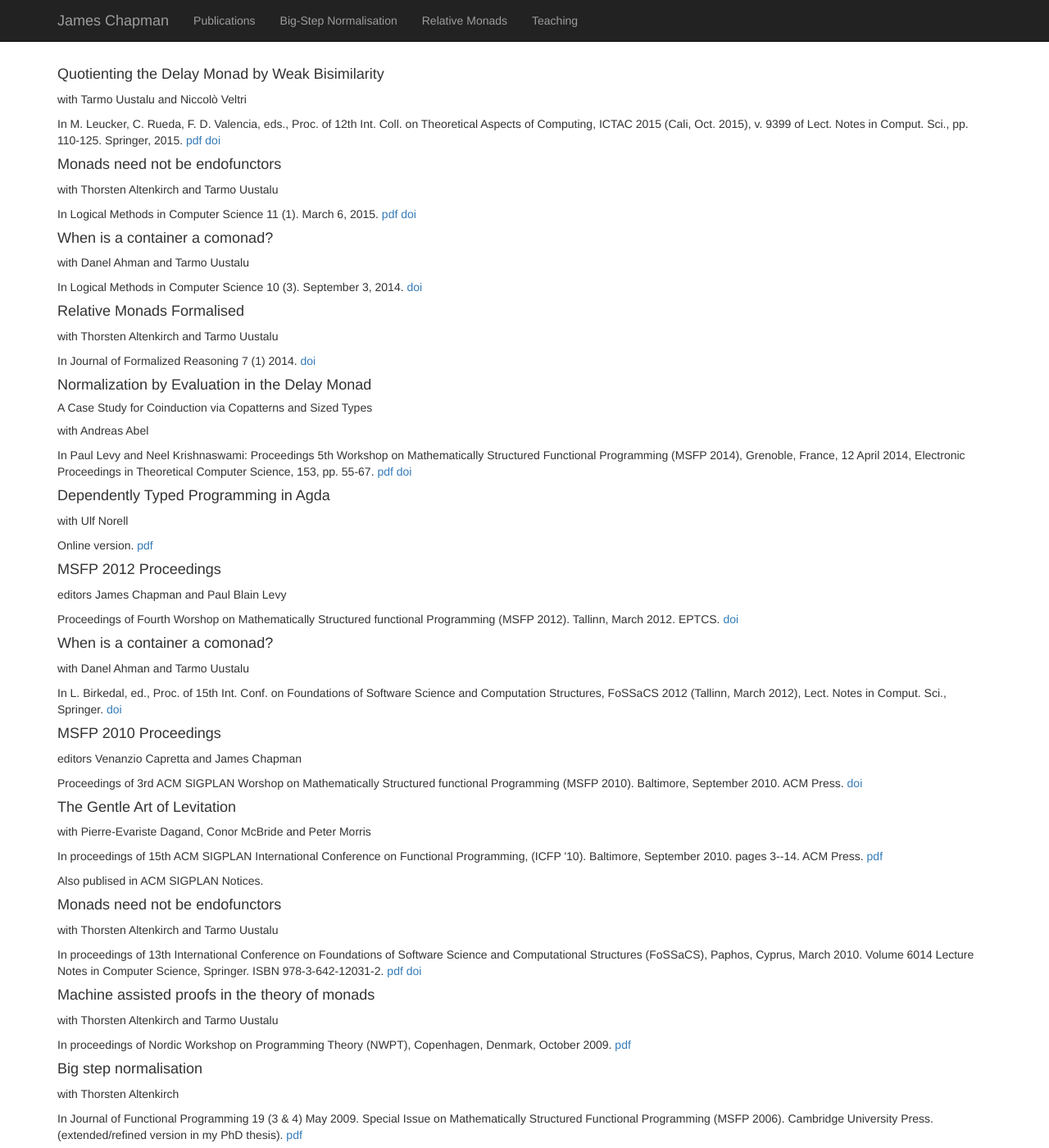
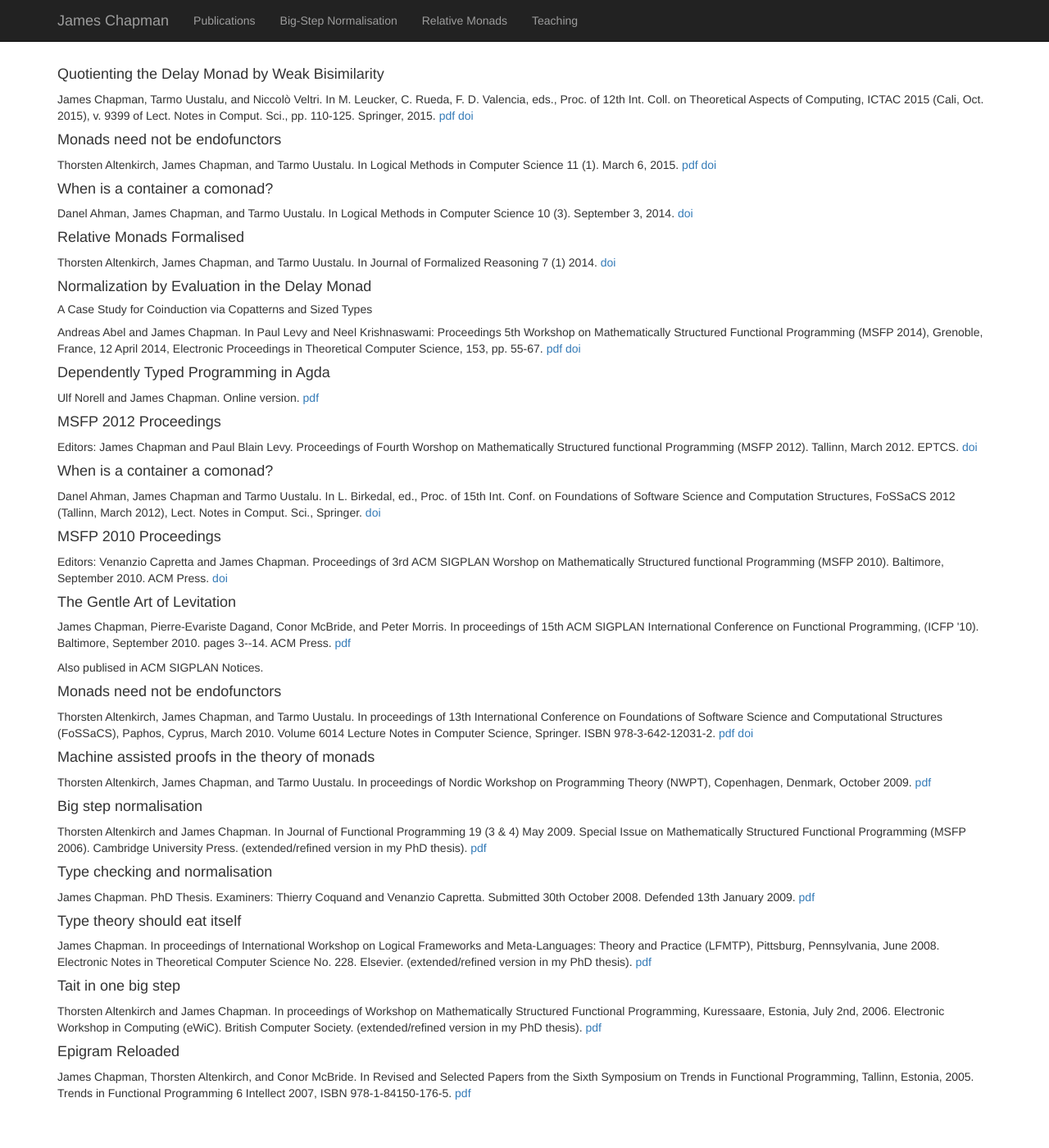
Before and after one commit to jmchapman/jmchapman.github.io, a Jekyll site: the page built from Publications.html, in a window 1280 px wide and 1400 px high. Shown: the whole window at 82% size. Built offline with Jekyll 4.4.1, drawn with Linux system fonts in a browser that asks for light colours; nearby versions of some CDN libraries; some of the changed text lies outside the part shown.

Commit message:
merged authors with rest of bibliographical stuff in Publications.html

```diff
--- a/Publications.html
+++ b/Publications.html
@@ -5,148 +5,143 @@ title: James Chapman - Publications
 <div class="blurb">
   <article id="quotdelay">
     <h4>Quotienting the Delay Monad by Weak Bisimilarity</h4>
-    <p>with Tarmo Uustalu and Niccolò Veltri</p>
-    <p>In M. Leucker, C. Rueda, F. D. Valencia, eds., Proc. of 12th
-      Int. Coll. on Theoretical Aspects of Computing, ICTAC 2015
-      (Cali, Oct. 2015), v. 9399 of Lect. Notes in Comput. Sci.,
-      pp. 110-125. Springer, 2015.
+    <p>James Chapman, Tarmo Uustalu, and Niccolò Veltri. In M. Leucker,
+      C. Rueda, F. D. Valencia, eds., Proc. of 12th Int. Coll. on
+      Theoretical Aspects of Computing, ICTAC 2015 (Cali, Oct. 2015),
+      v. 9399 of Lect. Notes in Comput. Sci., pp. 110-125. Springer,
+      2015.
       <a href="papers/quot_delay.pdf">pdf</a>
       <a href="http://dx.doi.org/10.1007/978-3-319-25150-9_8">doi</a></p>
   </article>
   <article id="relmonlmcs">
     <h4>Monads need not be endofunctors</h4>
-    <p>with Thorsten Altenkirch and Tarmo Uustalu</p>
-    <p>In Logical Methods in Computer Science 11 (1). March 6, 2015.
+    <p>Thorsten Altenkirch, James Chapman, and Tarmo Uustalu. In
+      Logical Methods in Computer Science 11 (1). March 6, 2015.
       <a href="papers/relmon-lmcs.pdf">pdf</a>
       <a href="http://dx.doi.org/10.2168/LMCS-11(1:3)2015">doi</a></p>
   </article>
   <article id="dcontlmcs">
     <h4>When is a container a comonad?</h4>
-    <p>with Danel Ahman and Tarmo Uustalu</p>
-    <p>In Logical Methods in Computer Science 10 (3). September 3,
-      2014.
+    <p>Danel Ahman, James Chapman, and Tarmo Uustalu. In Logical
+      Methods in Computer Science 10 (3). September 3, 2014.
       <a href="http://dx.doi.org/10.2168/lmcs-10(3:14)2014">doi</a></p>
   </article>
   <article id="relmonjfr">
     <h4>Relative Monads Formalised</h4>
-    <p>with Thorsten Altenkirch and Tarmo Uustalu</p>
-    <p>In Journal of Formalized Reasoning 7 (1) 2014.
+    <p>Thorsten Altenkirch, James Chapman, and Tarmo Uustalu. In
+      Journal of Formalized Reasoning 7 (1) 2014.
       <a href="http://dx.doi.org/10.6092/issn.1972-5787/4389">doi</a></p>
   </article>
   <article id="delayednbe">
     <h4>Normalization by Evaluation in the Delay Monad</h4>
     <h5>A Case Study for Coinduction via Copatterns and Sized Types</h5>
-    <p>with Andreas Abel</p>
-    <p>In Paul Levy and Neel Krishnaswami: Proceedings 5th Workshop on
-      Mathematically Structured Functional Programming (MSFP 2014),
-      Grenoble, France, 12 April 2014, Electronic Proceedings in
-      Theoretical Computer Science, 153, pp. 55-67.
+    <p>Andreas Abel and James Chapman. In Paul Levy and Neel
+      Krishnaswami: Proceedings 5th Workshop on Mathematically
+      Structured Functional Programming (MSFP 2014), Grenoble, France,
+      12 April 2014, Electronic Proceedings in Theoretical Computer
+      Science, 153, pp. 55-67.
       <a href="papers/delayednbe.pdf">pdf</a>
       <a href="http://dx.doi.org/10.4204/EPTCS.153.4">doi</a></p>
   </article>
   <article>
     <h4>Dependently Typed Programming in Agda</h4>
-    <p>with Ulf Norell</p>
-    <p>Online version.
+    <p>Ulf Norell and James Chapman. Online version.
       <a href="papers/lecture_notes.pdf">pdf</a></p>
   </article>
   <article>
     <h4>MSFP 2012 Proceedings</h4>
-    <p>editors James Chapman and Paul Blain Levy</p>
-    <p>Proceedings of Fourth Worshop on Mathematically Structured
-      functional Programming (MSFP 2012). Tallinn, March 2012. EPTCS.
+    <p>Editors: James Chapman and Paul Blain Levy. Proceedings of
+      Fourth Worshop on Mathematically Structured functional
+      Programming (MSFP 2012). Tallinn, March 2012. EPTCS.
       <a href="http://dx.doi.org/10.4204/EPTCS.76">doi</a></p>
   </article>
   <article>
     <h4>When is a container a comonad?</h4>
-    <p>with Danel Ahman and Tarmo Uustalu</p>
-    <p>In L. Birkedal, ed., Proc. of 15th Int. Conf. on Foundations of
-      Software Science and Computation Structures, FoSSaCS 2012
-      (Tallinn, March 2012), Lect. Notes in Comput. Sci., Springer.
+    <p>Danel Ahman, James Chapman and Tarmo Uustalu. In L. Birkedal,
+      ed., Proc. of 15th Int. Conf. on Foundations of Software Science
+      and Computation Structures, FoSSaCS 2012 (Tallinn, March 2012),
+      Lect. Notes in Comput. Sci., Springer.
       <a href="http://dx.doi.org/10.1007/978-3-642-28729-9_5">doi</a></p>
   </article>
   <article>
     <h4>MSFP 2010 Proceedings</h4>
-    <p>editors Venanzio Capretta and James Chapman</p>
-    <p>Proceedings of 3rd ACM SIGPLAN Worshop on Mathematically
-      Structured functional Programming (MSFP 2010). Baltimore,
-      September 2010. ACM Press.
+    <p>Editors: Venanzio Capretta and James Chapman. Proceedings of
+      3rd ACM SIGPLAN Worshop on Mathematically Structured functional
+      Programming (MSFP 2010). Baltimore, September 2010. ACM Press.
       <a href="http://dx.doi.org/10.1145/1863597">doi</a></p>
   </article>
   <article>
     <h4>The Gentle Art of Levitation</h4>
-    <p>with Pierre-Evariste Dagand, Conor McBride and Peter Morris</p>
-    <p>In proceedings of 15th ACM SIGPLAN International Conference on
-      Functional Programming, (ICFP '10). Baltimore, September
-      2010. pages 3--14. ACM Press.
+    <p>James Chapman, Pierre-Evariste Dagand, Conor McBride, and Peter
+      Morris. In proceedings of 15th ACM SIGPLAN International
+      Conference on Functional Programming, (ICFP '10). Baltimore,
+      September 2010. pages 3--14. ACM Press.
       <a href="papers/levitation.pdf">pdf</a>
     </p>
     <p>Also publised in ACM SIGPLAN Notices.</p>
   </article>
   <article id="relmonfossacs">
     <h4>Monads need not be endofunctors</h4>
-    <p>with Thorsten Altenkirch and Tarmo Uustalu</p>
-    <p>In proceedings of 13th International Conference on Foundations
-      of Software Science and Computational Structures (FoSSaCS),
-      Paphos, Cyprus, March 2010. Volume 6014 Lecture Notes in
-      Computer Science, Springer. ISBN 978-3-642-12031-2.
+    <p>Thorsten Altenkirch, James Chapman, and Tarmo Uustalu. In
+      proceedings of 13th International Conference on Foundations of
+      Software Science and Computational Structures (FoSSaCS), Paphos,
+      Cyprus, March 2010. Volume 6014 Lecture Notes in Computer
+      Science, Springer. ISBN 978-3-642-12031-2.
       <a href="papers/relmon-fossacs.pdf">pdf</a>
       <a href="http://dx.doi.org/10.1007/978-3-642-12032-9_21">doi</a>
     </p>
   </article>
   <article>
     <h4>Machine assisted proofs in the theory of monads</h4>
-    <p>with Thorsten Altenkirch and Tarmo Uustalu</p>
-    <p>In proceedings of Nordic Workshop on Programming Theory (NWPT),
+    <p>Thorsten Altenkirch, James Chapman, and Tarmo Uustalu. In
+      proceedings of Nordic Workshop on Programming Theory (NWPT),
       Copenhagen, Denmark, October 2009.
       <a href="papers/Assisted_Monads.pdf">pdf</a>
     </p>
   </article>
   <article>
     <h4>Big step normalisation</h4>
-    <p>with Thorsten Altenkirch</p>
-    <p>In Journal of Functional Programming 19 (3 & 4) May
-      2009. Special Issue on Mathematically Structured Functional
-      Programming (MSFP 2006). Cambridge University
-      Press. (extended/refined version in my PhD thesis).
+    <p>Thorsten Altenkirch and James Chapman. In Journal of Functional
+      Programming 19 (3 & 4) May 2009. Special Issue on Mathematically
+      Structured Functional Programming (MSFP 2006). Cambridge
+      University Press. (extended/refined version in my PhD thesis).
       <a href="papers/tait2.pdf">pdf</a>
     </p>
   </article>
   <article>
     <h4>Type checking and normalisation</h4>
-    <p>PhD Thesis. Examiners: Thierry Coquand and Venanzio
-      Capretta. Submitted 30th October 2008. Defended 13th January
-      2009.
+    <p>James Chapman. PhD Thesis. Examiners: Thierry Coquand and
+      Venanzio Capretta. Submitted 30th October 2008. Defended 13th
+      January 2009.
       <a href="papers/thesis.pdf">pdf</a>
     </p>
   </article>
   <article>
     <h4>Type theory should eat itself</h4>
-    <p>In proceedings of International Workshop on Logical Frameworks
-      and Meta-Languages: Theory and Practice (LFMTP), Pittsburg,
-      Pennsylvania, June 2008. Electronic Notes in Theoretical
-      Computer Science No. 228. Elsevier. (extended/refined version in
-      my PhD thesis).
+    <p>James Chapman. In proceedings of International Workshop on
+      Logical Frameworks and Meta-Languages: Theory and Practice
+      (LFMTP), Pittsburg, Pennsylvania, June 2008. Electronic Notes in
+      Theoretical Computer Science
+      No. 228. Elsevier. (extended/refined version in my PhD thesis).
       <a href="papers/lfmtp08_jmc.pdf">pdf</a>
     </p>
   </article>
   <article>
     <h4>Tait in one big step</h4>
-    <p>with Thorsten Altenkirch</p>
-    <p>In proceedings of Workshop on Mathematically Structured
-      Functional Programming, Kuressaare, Estonia, July 2nd,
-      2006. Electronic Workshop in Computing (eWiC). British Computer
-      Society. (extended/refined version in my PhD thesis).
+    <p>Thorsten Altenkirch and James Chapman. In proceedings of
+      Workshop on Mathematically Structured Functional Programming,
+      Kuressaare, Estonia, July 2nd, 2006. Electronic Workshop in
+      Computing (eWiC). British Computer Society. (extended/refined
+      version in my PhD thesis).
       <a href="papers/tait.pdf">pdf</a>
     </p>
   </article>
   <article>
     <h4>Epigram Reloaded</h4>
-    <p>with Thorsten Altenkirch and Conor McBride</p>
-    <p>In Revised and Selected Papers from the Sixth Symposium on
-      Trends in Functional Programming, Tallinn, Estonia, 2005. Trends
-      in Functional Programming 6 Intellect 2007, ISBN
-      978-1-84150-176-5.
+    <p>James Chapman, Thorsten Altenkirch, and Conor McBride. In
+      Revised and Selected Papers from the Sixth Symposium on Trends
+      in Functional Programming, Tallinn, Estonia, 2005. Trends in
+      Functional Programming 6 Intellect 2007, ISBN 978-1-84150-176-5.
       <a href="papers/reloaded.pdf">pdf</a>
     </p>
   </article>
```
